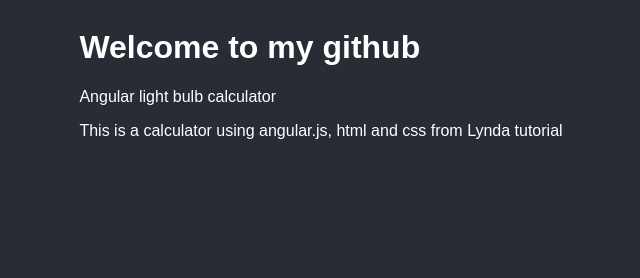
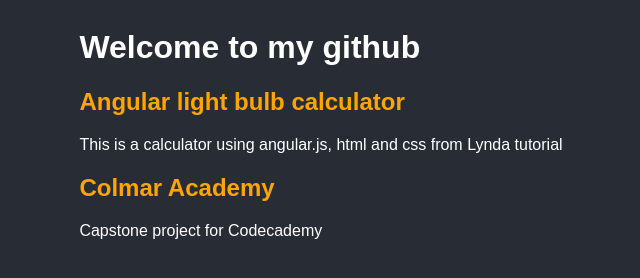
Before and after one commit to georgex1999/georgex1999.github.io, a plain HTML site: page index.html in a window 1280 px wide. Shown: the whole page, without its empty margins (55-695 px from the left). Drawn offline with Linux system fonts and the light colour scheme; a web font is replaced by a local one.

Commit message:
Add files

```diff
--- a/index.html
+++ b/index.html
@@ -8,8 +8,11 @@
   <body>
     <main>
     <h1>Welcome to my github</h1>
-    <a href="https://georgex1999.github.io/angular-calc/">Angular light bulb calculator</a>
+    <h2><a href="https://georgex1999.github.io/angular-calc/">Angular light bulb calculator</a></h2>
     <p>This is a calculator using angular.js, html and css from Lynda tutorial</p>
+    <h2><a href="https://georgex1999.github.io/ColmarAcademy">Colmar Academy</a></h2>
+    <p>Capstone project for Codecademy</p>
+
   </main>
   </body>
 </html>
--- a/style.css
+++ b/style.css
@@ -16,5 +16,12 @@
 
 h1 { font-family: 'Bungee Inline', sans-serif;}
 
-a { color:#fff;text-decoration:none;}
-a:hover { color: orange;}
+h2 {
+  color: orange;}
+
+a {
+  color: orange;
+  text-decoration:none;
+}
+
+a:hover { color: red;}
```
